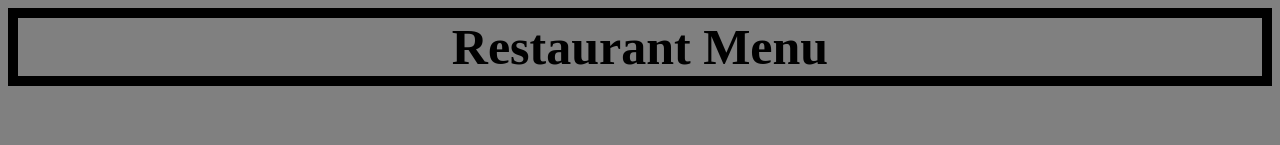
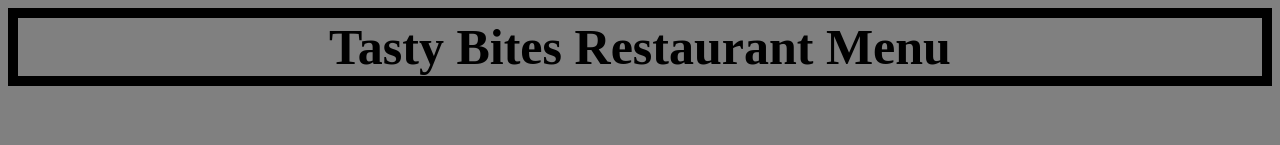
Before and after one commit to Devika836/Restaurant-menu-pricing, a plain HTML site: page Index.html in a window 1280 px wide. Shown: the top 145 px of the page. Drawn offline with Linux system fonts and the light colour scheme.

Commit message:
Update Index.html

```diff
--- a/Index.html
+++ b/Index.html
@@ -1,6 +1,6 @@
 <head>
 <body style = "background-color:grey;"></body>
-<h1 style = "font-size:50px; text-align:center; background-color:grey; border:10px solid black;"> Restaurant Menu </h1>
+<h1 style = "font-size:50px; text-align:center; background-color:grey; border:10px solid black;">Tasty Bites Restaurant Menu </h1>
 <p style="font-size:50px; text-align:center;color:green;">
 <img src ="pizza cheese.PNG" style="width:50px; height:50px; vertical-align:middle;"> "TOOK A BITE AND ENJOY" <img src ="pizza cheese.PNG" style="width:50px; height:50px; vertical-align:middle;"> </p>
 <hr style ="border:solid black;">
```
